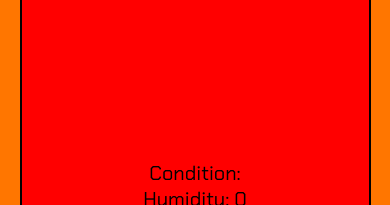
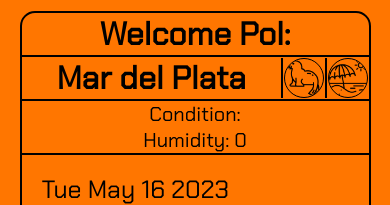
Before and after one commit to PabloMur/weatherapp, a React (Vite) app: page / in a window 390 px wide. Shown: the top 205 px of the page. Built offline with nearby package versions, Linux system fonts and the light colour scheme; no server answers.

Commit message:
viendo que onda el

```diff
--- a/src/components/CitySearchForm/styles.module.css
+++ b/src/components/CitySearchForm/styles.module.css
@@ -12,7 +12,7 @@
   .root {
     min-height: 90vh;
     width: 90%;
-    margin: 10vh auto;
+
     flex-direction: column;
   }
 }
@@ -69,11 +69,10 @@
 @media screen and (max-width: 600px) {
   .cityNameContainer {
     width: 100%;
-    min-height: 40vh;
+    height: 40%;
     text-align: center;
     font-size: 1rem;
     border: none;
-    background-color: red;
   }
 }
 
```
